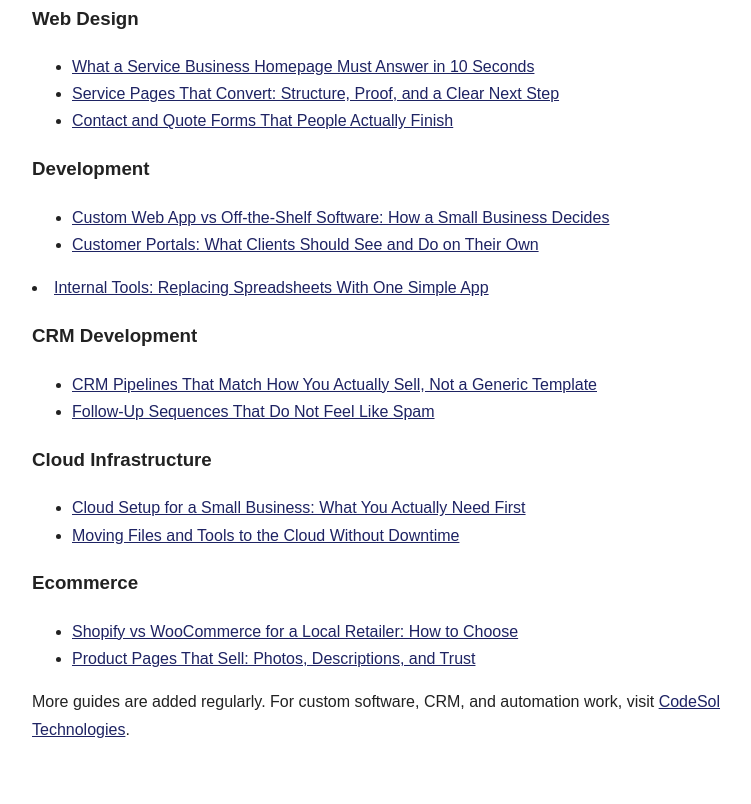
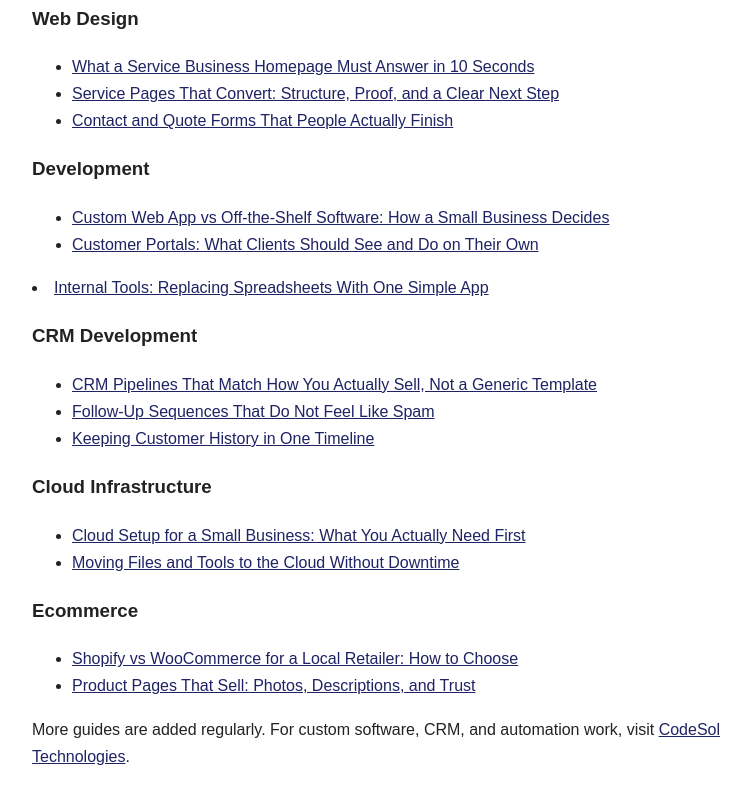
Before and after one commit to Codesoltech/Codesoltech.github.io, a plain HTML site: page index.html in a window 1280 px wide. Shown: the part 532-1336 px from the top of the page, without its empty margins (228-979 px from the left). Before the commit the page ends 1315 px from the top, so only its background shows below. Drawn offline with Linux system fonts and the light colour scheme.

Commit message:
Add Keeping Customer History in One Timeline to index

```diff
--- a/index.html
+++ b/index.html
@@ -35,7 +35,7 @@ a{color:#1E2363}
 <li><a href="internal-tools-replacing-spreadsheets-with-one-simple-app.html">Internal Tools: Replacing Spreadsheets With One Simple App</a></li>
 
 <h3>CRM Development</h3>
-  <ul><li><a href="crm-pipelines-match-how-you-actually-sell.html">CRM Pipelines That Match How You Actually Sell, Not a Generic Template</a></li><li><a href="follow-up-sequences-that-do-not-feel-like-spam.html">Follow-Up Sequences That Do Not Feel Like Spam</a></li></ul>
+  <ul><li><a href="crm-pipelines-match-how-you-actually-sell.html">CRM Pipelines That Match How You Actually Sell, Not a Generic Template</a></li><li><a href="follow-up-sequences-that-do-not-feel-like-spam.html">Follow-Up Sequences That Do Not Feel Like Spam</a></li><li><a href="keeping-customer-history-in-one-timeline.html">Keeping Customer History in One Timeline</a></li></ul>
 <h3>Cloud Infrastructure</h3>
     <ul><li><a href="cloud-setup-small-business-what-you-actually-need-first.html">Cloud Setup for a Small Business: What You Actually Need First</a></li><li><a href="moving-files-and-tools-to-the-cloud-without-downtime.html">Moving Files and Tools to the Cloud Without Downtime</a></li></ul>
 <h3>Ecommerce</h3>
```
